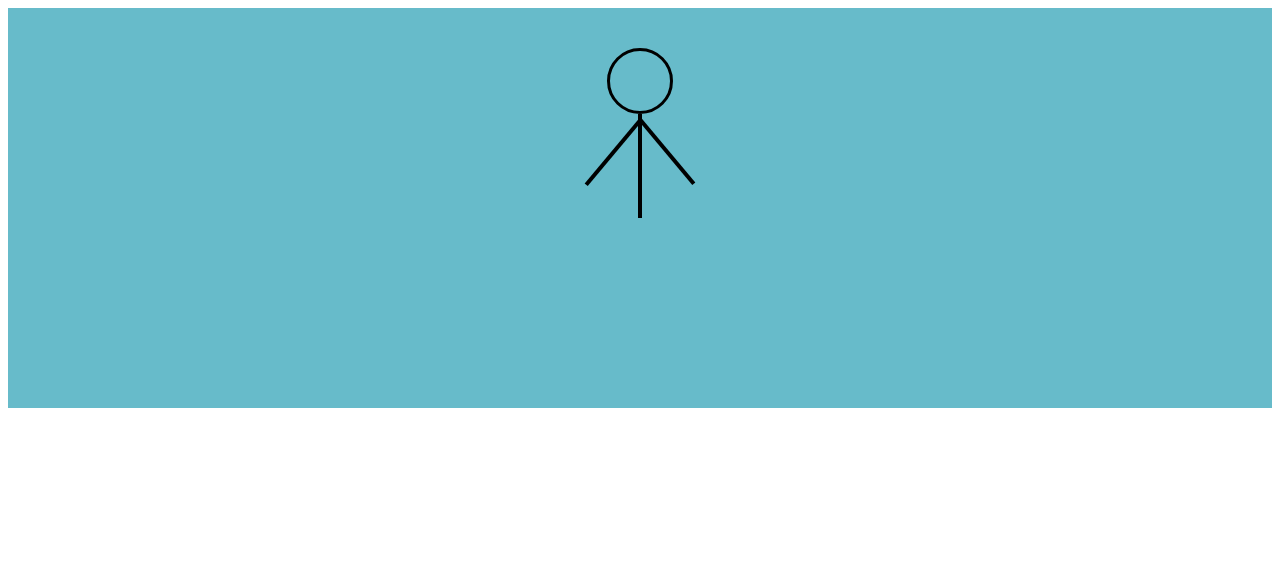
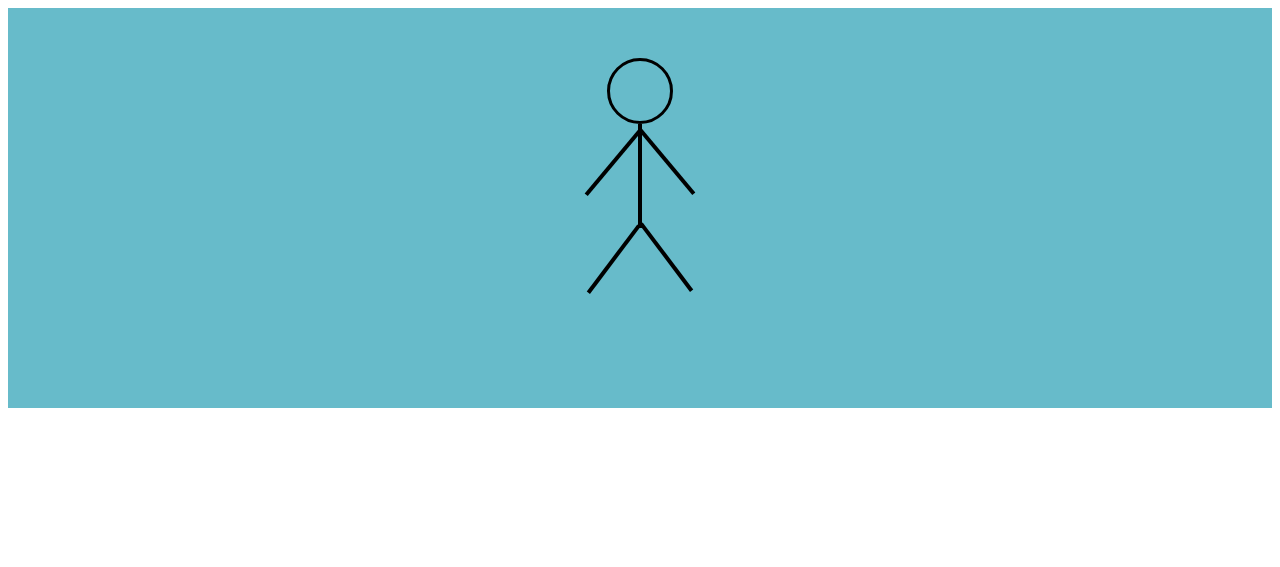
Before and after one commit to Pri-21/Animated-stick-figure, a plain HTML site: page index.html in a window 1280 px wide. Drawn offline with Linux system fonts and the light colour scheme.

Commit message:
Added css for the legs

```diff
--- a/Resources/style.css
+++ b/Resources/style.css
@@ -4,7 +4,7 @@
   background-color: rgb(103, 187, 202);
 }
 #figure {
-  padding-top: 40px;
+  padding: 50px;
   display: flex;
   flex-direction: column;
   justify-content: center;
@@ -30,3 +30,13 @@
   transform: translateY(-170px) rotate(-40deg) translateX(35px);
   height: 80px;
 }
+#left-leg {
+  border: 2px black solid;
+  transform: translateY(-159px) rotate(37deg) translateX(-33px);
+  height: 80px;
+}
+#right-leg {
+  border: 2px black solid;
+  transform: translateY(-245px) rotate(-37deg) translateX(33px);
+  height: 80px;
+}
--- a/index.html
+++ b/index.html
@@ -17,8 +17,8 @@
           <div id="right-arm"></div>
         </div>
         <div id="legs">
+          <div id="left-leg"></div>
           <div id="right-leg"></div>
-          <div id="left-leg"></div>
         </div>
       </div>
       <script src="stick.js"></script>
```
